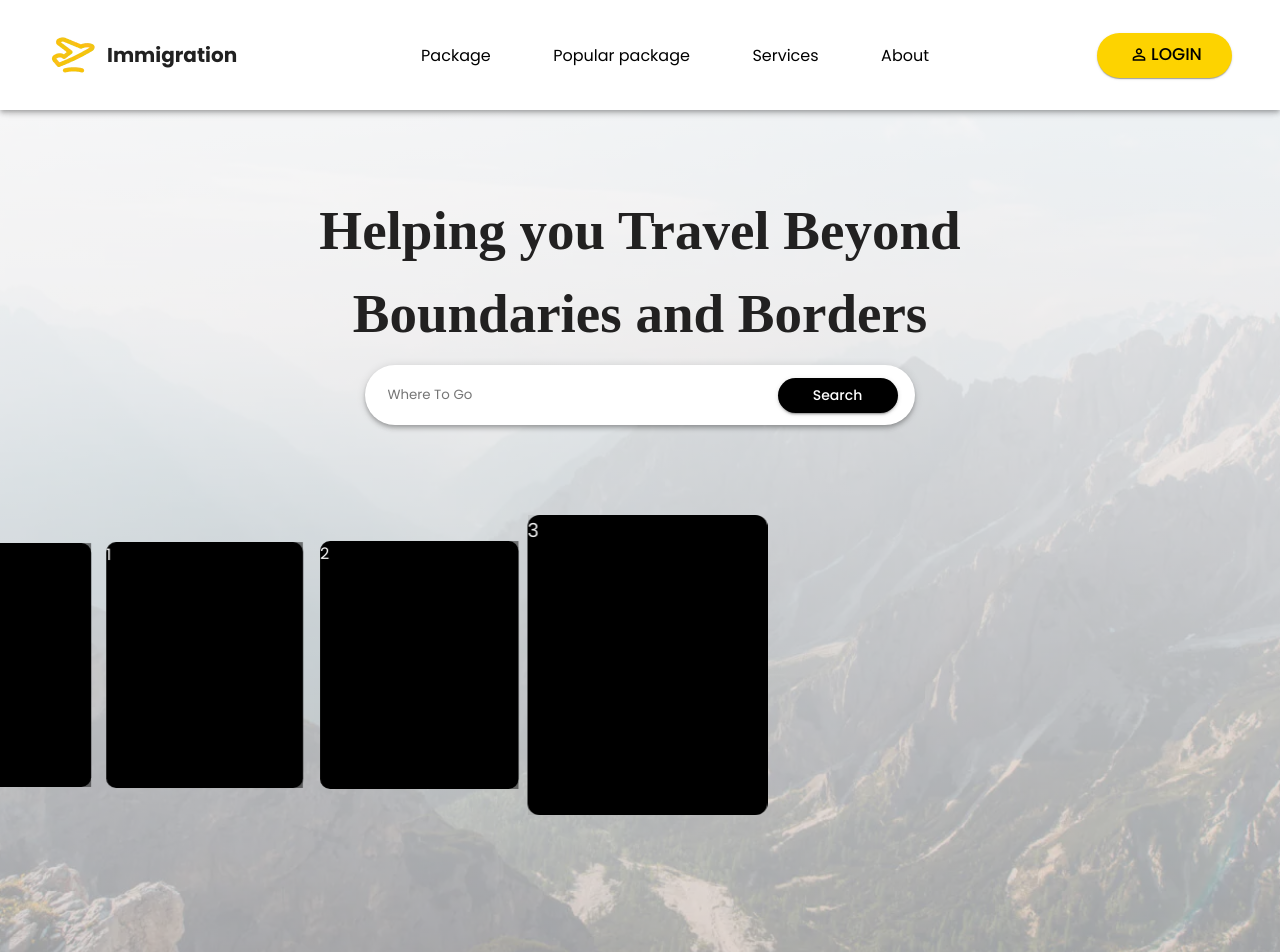
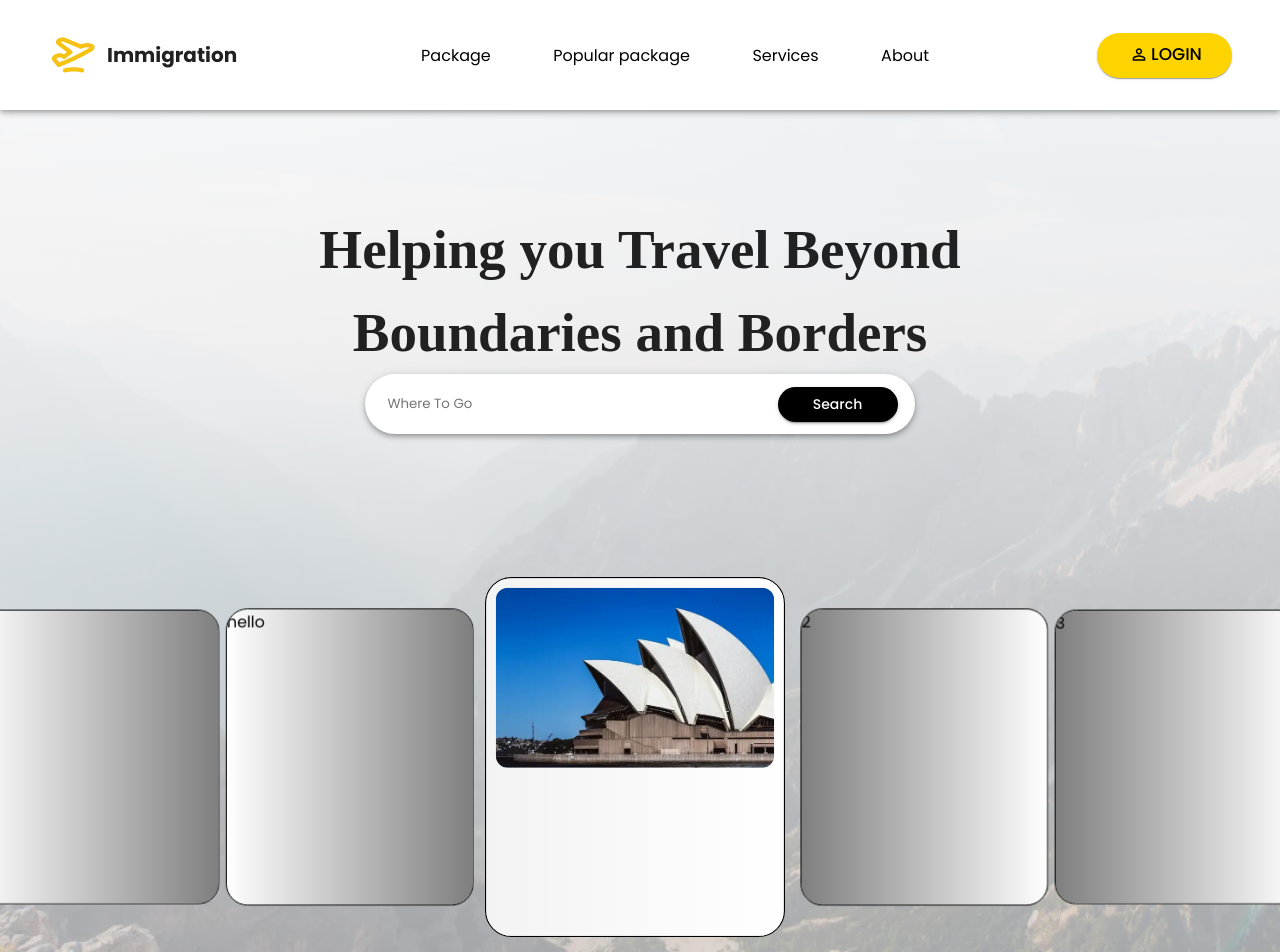
Before and after one commit to Dalgau2/ImmigrationProject, a React (Vite) app: page / in a window 1280 px wide. Shown: the top 952 px of the page. Built offline with nearby package versions, Linux system fonts and the light colour scheme; a web font is replaced by a local one.

Commit message:
Swiper Card and Swiper Change

```diff
--- /dev/null
+++ b/src/Components/CardComponent/CardForSwiper.jsx
@@ -0,0 +1,23 @@
+import { Box, Card, CardContent, CardMedia, Typography } from "@mui/material";
+import cn from "../../assets/Images/md.webp"
+const SwiperCardForImmigration = () => {
+  return (
+    <Box  sx={{padding:0,maxWidth:320,position:"absolute"}}>
+      <Card sx={{  maxWidth: 300,padding:1,height:"300px",borderRadius:"10px" ,backgroundColor:"white"}}>
+        <CardMedia
+          component="img"
+          height="150"
+          image={cn}
+          alt="Paella dish"
+          sx={{
+            backgroundColor: "white",
+            marginRight: "15px",
+            borderRadius: "10px",
+          }}
+        />
+
+      </Card>{" "}
+    </Box>
+  );
+};
+export default SwiperCardForImmigration;
--- a/src/Components/Swiper/ReviewSwiper/OurReviewSwiper.jsx
+++ b/src/Components/Swiper/ReviewSwiper/OurReviewSwiper.jsx
@@ -1,6 +1,13 @@
 import { Swiper, SwiperSlide } from "swiper/react";
 import "swiper/swiper-bundle.css";
-import { Avatar, Box, Card, CardContent, Typography,Paper } from "@mui/material";
+import {
+  Avatar,
+  Box,
+  Card,
+  CardContent,
+  Typography,
+  Paper,
+} from "@mui/material";
 import { BiSolidQuoteAltRight } from "react-icons/bi";
 import data from "../../../Components/ImmigrationNav/NavOption.json";
 import "../../Swiper/ReviewSwiper/reviewStyle.css";
@@ -18,10 +25,10 @@ const SwiperOfReviewSection = () => {
     <Box>
       <Swiper
         // centeredSlides={true}
-        // autoplay={{
-        //   delay: 2500,
-        //   disableOnInteraction: false,
-        // }}
+        autoplay={{
+          delay: 2500,
+          disableOnInteraction: false,
+        }}
         grabCursor={true}
         slidesPerView={5}
         spaceBetween={30}
@@ -40,7 +47,14 @@ const SwiperOfReviewSection = () => {
               </SwiperSlide>
               <SwiperSlide className="mySwiperSlideOfReview">
                 <Card
-                  sx={{ width: "100%", height: "100%", borderRadius: "16px" ,display:"flex",flexDirection:"column",justifyContent:"space-evenly"}}
+                  sx={{
+                    width: "100%",
+                    height: "100%",
+                    borderRadius: "16px",
+                    display: "flex",
+                    flexDirection: "column",
+                    justifyContent: "space-evenly",
+                  }}
                 >
                   <Box p={1} m={2}>
                     <Box
@@ -50,15 +64,17 @@ const SwiperOfReviewSection = () => {
                       }}
                     >
                       <Box>
-                        <BiSolidQuoteAltRight style={{ fontSize: "40px",color:"#FDD300" }} />
+                        <BiSolidQuoteAltRight
+                          style={{ fontSize: "40px", color: "#FDD300" }}
+                        />
                       </Box>
                       <CardContent
                         sx={{
-                          display:"flex",
+                          display: "flex",
                           // padding: "15px",
                           height: "150px",
                           // overflow: "hidden",
-                          alignItems:"center"
+                          alignItems: "center",
                         }}
                       >
                         <Typography
@@ -71,7 +87,6 @@ const SwiperOfReviewSection = () => {
                           }}
                         >
                           This impressive
-
                         </Typography>
                       </CardContent>
                       <Box
@@ -81,24 +96,40 @@ const SwiperOfReviewSection = () => {
                         }}
                       >
                         <Box>
-                          <BiSolidQuoteAltRight style={{ fontSize: "40px",color:"#FDD300" }} />
+                          <BiSolidQuoteAltRight
+                            style={{ fontSize: "40px", color: "#FDD300" }}
+                          />
                         </Box>
                       </Box>
                     </Box>
                   </Box>
-                  <Box >
-                  <Box sx={{display:"flex",alignItems:"center",justifyContent:"space-evenly"}}>
-                  <Avatar sx={{width:"50px",height:"50px"}}>
-                    helo
-                   </Avatar>
-                   <Typography  sx={{color:"grey",fontSize:"25px"}}>- Gautam</Typography>
-                  </Box>
+                  <Box>
+                    <Box
+                      sx={{
+                        display: "flex",
+                        alignItems: "center",
+                        justifyContent: "space-evenly",
+                      }}
+                    >
+                      <Avatar sx={{ width: "50px", height: "50px" }}>
+                        helo
+                      </Avatar>
+                      <Typography sx={{ color: "grey", fontSize: "25px" }}>
+                        - Gautam
+                      </Typography>
+                    </Box>
 
-                   <Box>
-                   </Box>
-                  <Box sx={{display:"flex",justifyContent:"center",height:"50px",alignItems:"center"}}>
-                   <MyRating size={35}/>
-                  </Box>
+                    <Box></Box>
+                    <Box
+                      sx={{
+                        display: "flex",
+                        justifyContent: "center",
+                        height: "50px",
+                        alignItems: "center",
+                      }}
+                    >
+                      <MyRating size={35} />
+                    </Box>
                   </Box>
                 </Card>
               </SwiperSlide>
--- a/src/Components/Swiper/swiperForImmigration.jsx
+++ b/src/Components/Swiper/swiperForImmigration.jsx
@@ -1,26 +1,29 @@
 import { Swiper, SwiperSlide } from "swiper/react";
 import "swiper/swiper-bundle.css";
 import "./swiperImmigration.css";
-import { Box } from "@mui/material";
+import { Box, Card, CardMedia, CardContent, Typography } from "@mui/material";
 import data from "../ImmigrationNav/NavOption.json";
+import imge from "../../assets/Images/homebackground.246fe7ba.png";
 import {
   EffectCoverflow,
   Pagination,
   Autoplay,
   Navigation,
 } from "swiper/modules";
+import { delay } from "framer-motion";
+import SwiperCardForImmigration from "../CardComponent/CardForSwiper";
 const SwiperImmigration = () => {
   return (
-    <Box className="main-Swiper_Conatiner" sx={{ marginTop: "0px" }}>
+    <Box
+      className="main-Swiper_Conatiner"
+      sx={{ marginTop: "0px", border: "0px solid red", width: "100%" }}
+    >
       <Swiper
-        className="Swiper_Conatiner"
-        style={{ padding: "230px" }}
-        //   autoplay={{
-        //      delay:1000,
-        //      disableOnInteraction:false
-        //   }}
-
         effect={"coverflow"}
+        //  autoplay={{
+        //    delay: 2500,
+        //    disableOnInteraction: false,
+        //  }}
         grabCursor={true}
         centeredSlides={true}
         slidesPerView={"auto"}
@@ -28,28 +31,25 @@ const SwiperImmigration = () => {
           rotate: 0,
           stretch: 0,
           depth: 10,
-          //    modifier:1.5,
-          //    slideShadows: true,
+          modifier: 1,
+          slideShadows: true,
         }}
         //  pagination={true}
         modules={[EffectCoverflow, Pagination, Autoplay]}
-        initialSlide={Math.floor(data.length / 2)} //
         loop={true}
-        //  className="mySwiper"
+        className="mySwiperForImmigration"
       >
-        {data.map((dt) => {
-          return (
-            <>
-              <SwiperSlide
-                className="slideOFimmigration"
-                style={{ background: "black", color: "white" }}
-                key={dt.id}
-              >
-                {dt.id}
-              </SwiperSlide>
-            </>
-          );
-        })}
+        <SwiperSlide className="mySwiperslideForImmigration"><SwiperCardForImmigration/></SwiperSlide>
+        <SwiperSlide className="mySwiperslideForImmigration">2</SwiperSlide>
+        <SwiperSlide className="mySwiperslideForImmigration">3</SwiperSlide>
+        <SwiperSlide className="mySwiperslideForImmigration">4</SwiperSlide>
+        <SwiperSlide className="mySwiperslideForImmigration">5</SwiperSlide>
+        <SwiperSlide className="mySwiperslideForImmigration">6</SwiperSlide>
+        <SwiperSlide className="mySwiperslideForImmigration">7</SwiperSlide>
+        <SwiperSlide className="mySwiperslideForImmigration">8</SwiperSlide>
+        <SwiperSlide className="mySwiperslideForImmigration">9</SwiperSlide>
+        <SwiperSlide className="mySwiperslideForImmigration">10</SwiperSlide>
+        <SwiperSlide className="mySwiperslideForImmigration">hello</SwiperSlide>
       </Swiper>
     </Box>
   );
--- a/src/Components/Swiper/swiperImmigration.css
+++ b/src/Components/Swiper/swiperImmigration.css
@@ -1,25 +1,37 @@
-.main-Swiper_Conatiner {
-  width: 100%;
+/* .swiper-slide.swiper-slide-active.slideOFimmigration.swiper-slide-visible.swiper-slide-fully-visible {
+  transform: scale(1.2) !important;
+  z-index: 2;
+  margin-left: 30px;
+  margin-right: 15px;
+} */
+
+.mySwiperForImmigration {
+  /* width: 100%; */
+  /* height: 400px; */
+  padding-top: 50px;
+  padding-bottom: 50px;
+}
+
+.mySwiperslideForImmigration {
+  overflow: hidden;
+  background-position: center;
+  background-size: cover;
+  max-width: 250px;
   height: 300px;
- display: flex;
- align-items: center;
- /* border: 2px solid red; */
- gap: 10px;
+  border-radius: 22px;
+  margin-right: 8px;
+  margin-left: 2px;
+  border: 1px solid black;
+  background-color:white;
 }
-.slideOFimmigration{
-   margin-left: 20px;
-    width: 200px;
-    height: 250px;
-    border-radius: 10px;
-
-    /* border: 2px solid rgb(190, 30, 30); */
+.swiper-slide.swiper-slide-active.mySwiperslideForImmigration.swiper-slide-visible.swiper-slide-fully-visible {
+  height: 300px;
+  z-index: 100 !important;
+  transform: scale(1.2) !important;
+  margin-right: 40px;
+  margin-left: 30px;
+  max-width: 250px;
 }
-.swiper-slide.swiper-slide-active.slideOFimmigration.swiper-slide-visible.swiper-slide-fully-visible {
-    /* transform: scaleX(1.5) !important; */
-     transform: scale(1.2)!important;
-    z-index:2;
-    background-color: rgb(0, 255, 42);
-    margin-left:30px;
-    margin-right:15px;
-
-}
+/* .swiper-wrapper {
+  position: absolute;
+} */
--- a/src/Pages/HomePage/Homepage.jsx
+++ b/src/Pages/HomePage/Homepage.jsx
@@ -30,7 +30,7 @@ const HomePageForImmigration = () => {
             </Box>
           </Box>
         </Box>
-        <Box className="swiperSection" sx={{ marginTop: "70px" }}>
+        <Box className="swiperSection" sx={{ marginTop: "0px",position:"relative",width:"100%" }}>
           <SwiperImmigration />
         </Box>
       </Box>
@@ -43,16 +43,16 @@ const HomePageForImmigration = () => {
       </Box>
       {/* Success Section */}
       <Box>
-    <OurSuccessSection/>
+        <OurSuccessSection />
       </Box>
       {/* ReviewSection */}
       <Box>
-      <OurReviewsSection/>
+        <OurReviewsSection />
       </Box>
       {/* ParnerSection */}
       {/* Footer of Immigration */}
       <Box>
-    <FooterOfImmigration/>
+        <FooterOfImmigration />
       </Box>
     </Box>
   );
--- a/src/Pages/HomePage/homepage.css
+++ b/src/Pages/HomePage/homepage.css
@@ -5,7 +5,7 @@
 .heroSection {
   display: flex;
   flex-direction: column;
-  height: 900px;
+  height: 950px;
   background: linear-gradient(
         rgba(255, 255, 255, 0.9) 0%,
         rgba(255, 255, 255, 0.592) 100%
@@ -15,6 +15,7 @@
   background-size: cover;
   background-repeat: no-repeat;
   background-position: center;
+  overflow: hidden;
 }
 .headerSection {
   width: 100%;
@@ -38,11 +39,14 @@
   justify-content: center;
   align-items: last baseline;
   width: 100%;
-  height: 100px;
+  /* height: 100px; */
   margin-bottom: 30px;
 }
 
 .swiperSection {
-  /* border: 2px solid rgb(12, 12, 12); */
+  /* border: 2px solid rgb(15, 15, 15); */
   height: 550px;
+  display: flex;
+  align-items: center;
+  /* overflow: hidden; */
 }
--- a/src/main.jsx
+++ b/src/main.jsx
@@ -6,6 +6,8 @@ import { ThemeProvider } from "@mui/material/styles";
 import OurSuccessSection from "./Sections/Success/SuccessSection.jsx";
 import OurReviewsSection from "./Sections/Review/ReviewSection.jsx";
 import SwiperOfReviewSection from "./Components/Swiper/ReviewSwiper/OurReviewSwiper.jsx";
+import SwiperImmigration from "./Components/Swiper/swiperForImmigration.jsx";
+import SwiperCardForImmigration from "./Components/CardComponent/CardForSwiper.jsx";
 export const theme = createTheme({
   palette: {
     primary: {
@@ -23,7 +25,7 @@ ReactDOM.createRoot(document.getElementById("root")).render(
   <React.StrictMode>
     <ThemeProvider theme={theme}>
       <App/>
-    {/* <OurReviewsSection/> */}
+     {/* <SwiperImmigration/> */}
     </ThemeProvider>
   </React.StrictMode>
 );
```
Also changed, not shown: src/assets/Images/md.webp (added). Lines whose indentation alone changed are shown as unchanged.
